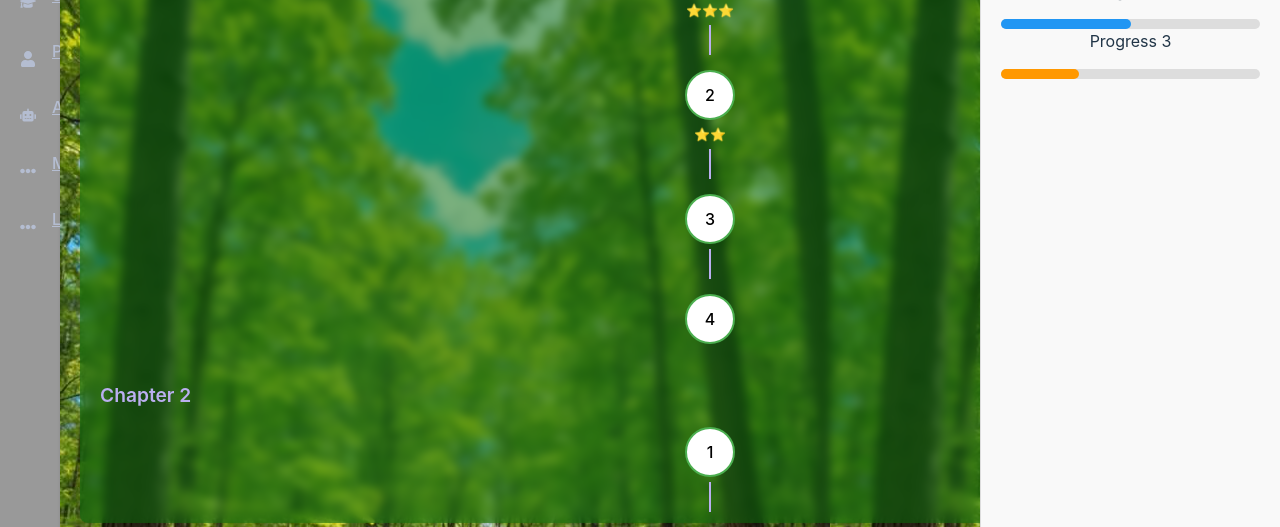
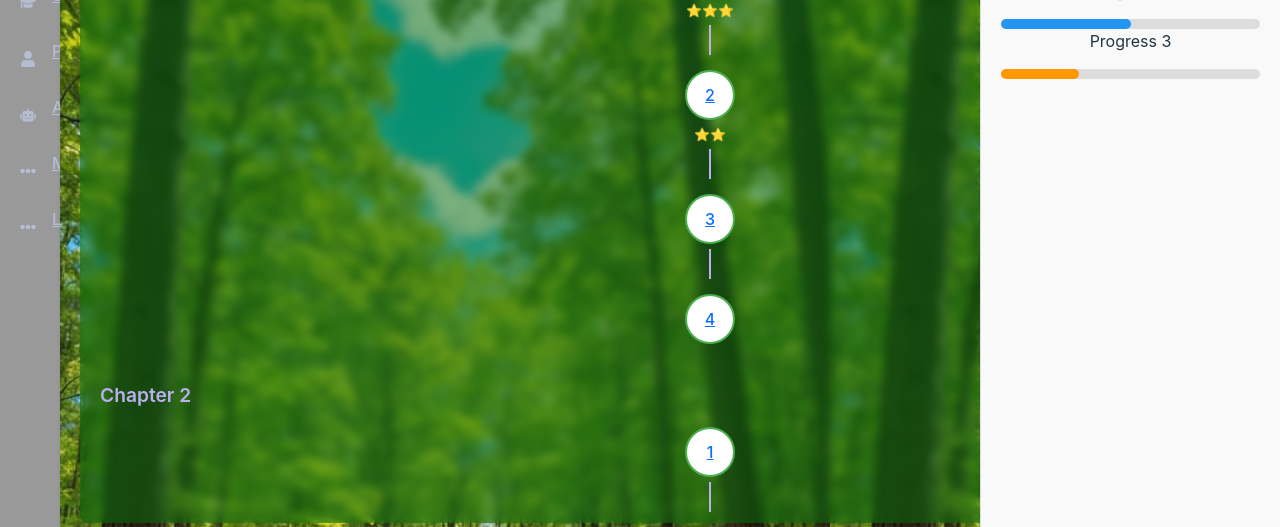
Before and after one commit to pkjSchool/HKMU_FYP, a React (Vite) app: page / in a window 1280 px wide. Shown: the part 137-664 px from the top of the page. Built offline with nearby package versions, Linux system fonts and the light colour scheme.

Commit message:
finish routing

```diff
--- /dev/null
+++ b/src/LessonDetail.tsx
@@ -0,0 +1,28 @@
+import { useParams } from "react-router-dom";
+import Ch1_1 from "./pages/ch1-1";
+import Ch1_2 from "./pages/ch1-2";
+
+type LessonComponent = () => JSX.Element;
+
+interface LessonMap {
+  [key: string]: LessonComponent;
+}
+
+const lessonPageMap: LessonMap = {
+  "ch1-1": Ch1_1,
+  "ch1-2": Ch1_2,
+};
+
+const LessonDetail = () => {
+  const { lessonId } = useParams<{ lessonId: string }>();
+
+  const LessonComponent = lessonPageMap[lessonId || ""];
+
+  if (!LessonComponent) {
+    return <div>level not fine</div>;
+  }
+
+  return <LessonComponent />;
+};
+
+export default LessonDetail;
--- a/src/components/LessonMap.tsx
+++ b/src/components/LessonMap.tsx
@@ -1,5 +1,6 @@
 import { FC } from 'react';
 import '../css/LessonMap.css';
+import { NavLink } from "react-router-dom";
 
 interface Lesson {
   id: string;
@@ -27,12 +28,15 @@ const LessonMap: FC<LessonMapProps> = ({ chapters }) => {
             {chapter.lessons.map((lesson, lessonIndex) => (
               <div key={lessonIndex} className="lesson-item">
                 <div className="lesson-node-wrapper">
-                  <button
-                    className={`lesson-node ${lesson.completed ? 'completed' : ''}`}
+                <NavLink
+                    to={`/lesson/${lesson.id}`}
+                    className={({ isActive }) =>
+                      `lesson-node ${lesson.completed ? 'completed' : ''} ${isActive ? 'active' : ''}`
+                    }
                     onClick={() => lesson.onClick && lesson.onClick()}
                   >
                     {lessonIndex + 1}
-                  </button>
+                  </NavLink>
                   {lesson.stars !== undefined && (
                     <div className="lesson-status">
                       {Array(lesson.stars).fill('⭐').join('')}
--- a/src/main.tsx
+++ b/src/main.tsx
@@ -13,6 +13,7 @@ import SelfStudyPage from './SelfStudyPage.tsx'
 import AiGenerationPage from './AiGenerationPage.tsx'
 import MorePage from './MorePage.tsx'
 import LoginPage from './LoginPage.tsx'
+import LessonDetail from './LessonDetail.tsx'
 
 import { BrowserRouter, Route, Routes } from "react-router-dom";
 
@@ -30,6 +31,7 @@ createRoot(document.getElementById('root')!).render(
             <Route path="/more" element={ <MorePage /> } />
           </Route>
           <Route path="/login" element={ <LoginPage /> } />
+          <Route path="/lesson/:lessonId" element={<LessonDetail />} />
         </Routes>
       </BrowserRouter>
     </Provider>
--- /dev/null
+++ b/src/pages/ch1-1.tsx
@@ -0,0 +1,10 @@
+const Ch1_1 = () => {
+    return (
+      <div>
+        <h1>Chapter 1 - Lesson 1</h1>
+
+      </div>
+    );
+  };
+
+  export default Ch1_1;
--- /dev/null
+++ b/src/pages/ch1-2.tsx
@@ -0,0 +1,10 @@
+const Ch1_2 = () => {
+    return (
+      <div>
+        <h1>Chapter 1 - Lesson 2</h1>
+
+      </div>
+    );
+  };
+
+  export default Ch1_2;
```
